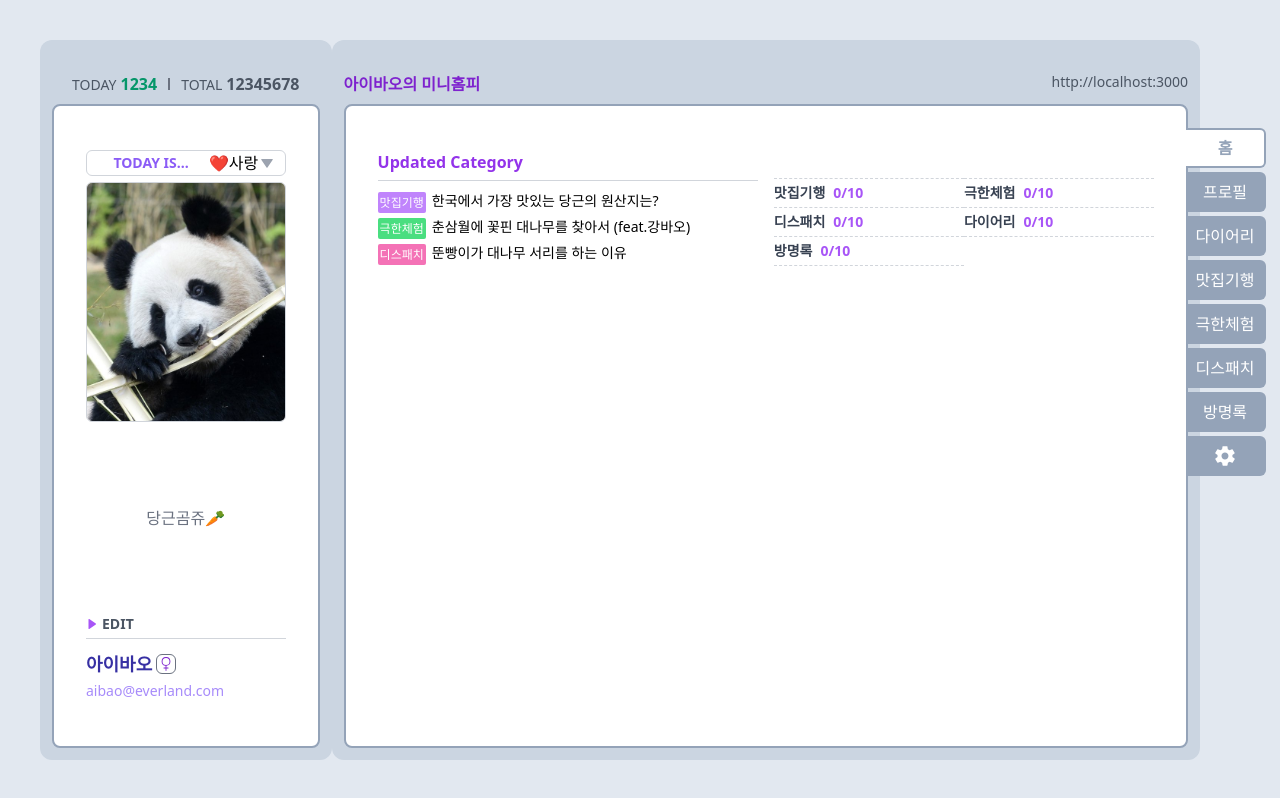
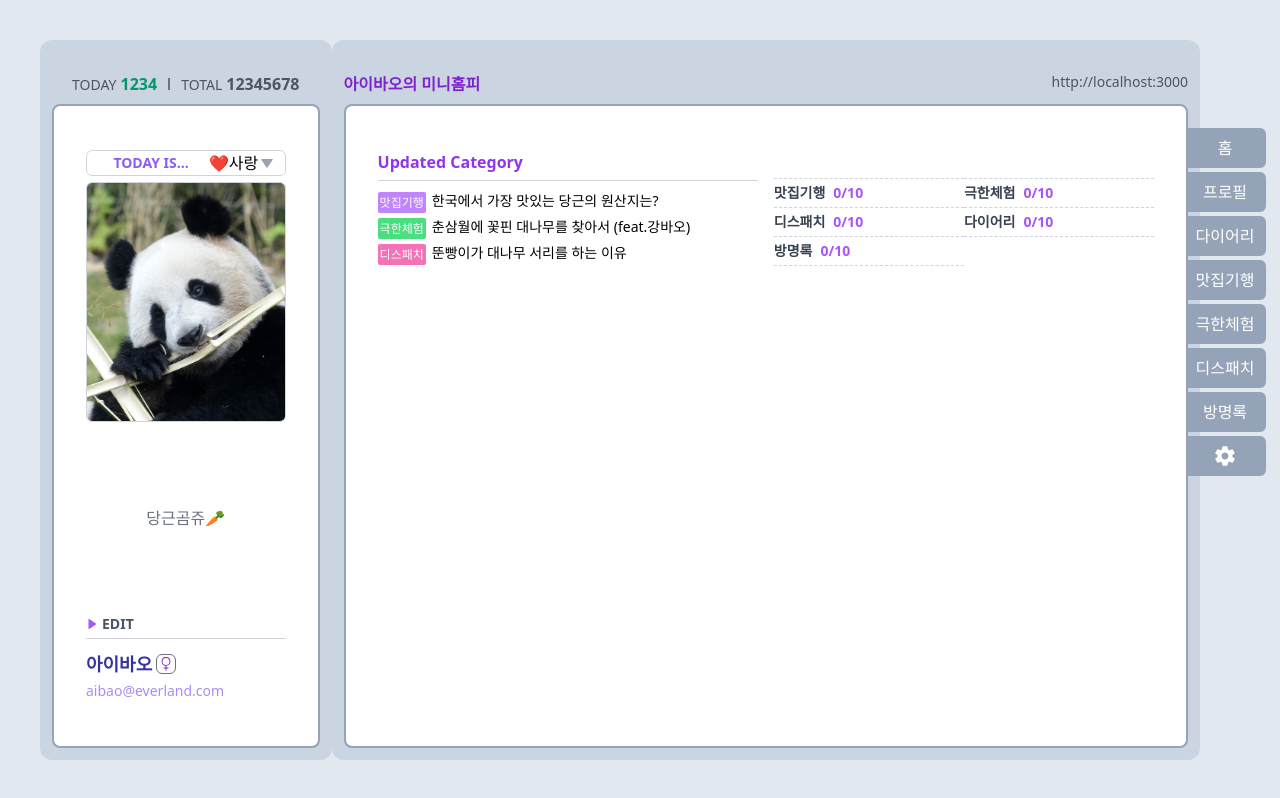
Before and after one commit to saiani1/rit-world, a React (Vite) app: page /home in a window 1280 px wide. Built offline with nearby package versions, Linux system fonts and the light colour scheme.

Commit message:
메뉴 DND기능구현 완료

```diff
--- a/src/components/common/gnb/GNB.tsx
+++ b/src/components/common/gnb/GNB.tsx
@@ -1,6 +1,11 @@
 import { useState } from "react";
 import { IoMdSettings } from "react-icons/io";
-import { DragDropContext, Droppable, Draggable } from "react-beautiful-dnd";
+import {
+  DragDropContext,
+  Droppable,
+  Draggable,
+  DropResult,
+} from "react-beautiful-dnd";
 
 interface IList {
   id: number;
@@ -10,30 +15,26 @@ interface IList {
 const gnb_list = [
   {
     id: 1,
-    name: "홈",
+    name: "프로필",
   },
   {
     id: 2,
-    name: "프로필",
+    name: "다이어리",
   },
   {
     id: 3,
-    name: "다이어리",
+    name: "맛집기행",
   },
   {
     id: 4,
-    name: "맛집기행",
+    name: "극한체험",
   },
   {
     id: 5,
-    name: "극한체험",
+    name: "디스패치",
   },
   {
     id: 6,
-    name: "디스패치",
-  },
-  {
-    id: 7,
     name: "방명록",
   },
 ];
@@ -44,24 +45,23 @@ const GNB = () => {
   const [list, setList] = useState<IList[]>(gnb_list);
 
   const handleClickMenu = (e: React.MouseEvent<HTMLUListElement>) => {
-    const name = (e.target as HTMLButtonElement).name;
-    setClickedMenu(name);
+    const name = (e.target as HTMLSpanElement).textContent;
+    if (name !== null) setClickedMenu(name);
   };
 
   const handleClickDNDBtn = () => {
     setIsActiveDND((prev) => !prev);
   };
-  console.log(isActiveDND, list);
 
-  const reorder = (list, startIndex, endIndex) => {
-    const result = Array.from(list);
+  const reorder = (list: IList[], startIndex: number, endIndex: number) => {
+    const result: IList[] = Array.from(list);
     const [removed] = result.splice(startIndex, 1);
     result.splice(endIndex, 0, removed);
 
     return result;
   };
 
-  const onDragEnd = (result) => {
+  const onDragEnd = (result: DropResult) => {
     const { destination, source, combine } = result;
     if (combine) return;
     if (!destination) return;
@@ -71,7 +71,7 @@ const GNB = () => {
     )
       return;
 
-    const items = reorder(list, result.source.index, result.destination.index);
+    const items = reorder(list, result.source.index, result.destination!.index);
 
     setList(items);
   };
@@ -86,6 +86,12 @@ const GNB = () => {
             className="flex flex-col gap-y-1 absolute top-32 right-3.5"
             {...provided.droppableProps}
           >
+            <li className="flex justify-center items-center">
+              <span className="flex justify-center items-center w-20 h-10 rounded-r-md border-y-2 border-r-2 border-slate-400 text-white bg-slate-400 cursor-pointer">
+                홈
+              </span>
+            </li>
+
             {list.map((gnb, i) => (
               <Draggable
                 key={gnb.id}
@@ -100,17 +106,15 @@ const GNB = () => {
                     {...provided.draggableProps}
                     {...provided.dragHandleProps}
                   >
-                    <button
-                      type="button"
-                      className={`w-20 h-10 rounded-r-md border-y-2 border-r-2 border-slate-400 ${
+                    <span
+                      className={`flex justify-center items-center w-20 h-10 rounded-r-md border-y-2 border-r-2 border-slate-400 cursor-pointer ${
                         clickedMenu === gnb.name
                           ? "bg-white text-slate-400 font-bold"
                           : "text-white bg-slate-400"
                       }`}
-                      name={gnb.name}
                     >
                       {gnb.name}
-                    </button>
+                    </span>
                   </li>
                 )}
               </Draggable>
--- a/src/main.tsx
+++ b/src/main.tsx
@@ -1,4 +1,4 @@
-import { StrictMode, Suspense } from "react";
+import { Suspense } from "react";
 import ReactDOM from "react-dom/client";
 import { createBrowserRouter, RouterProvider } from "react-router-dom";
 
@@ -37,7 +37,5 @@ const router = createBrowserRouter([
   },
 ]);
 ReactDOM.createRoot(document.getElementById("root")!).render(
-  <StrictMode>
-    <RouterProvider router={router} />
-  </StrictMode>
+  <RouterProvider router={router} />
 );
```
